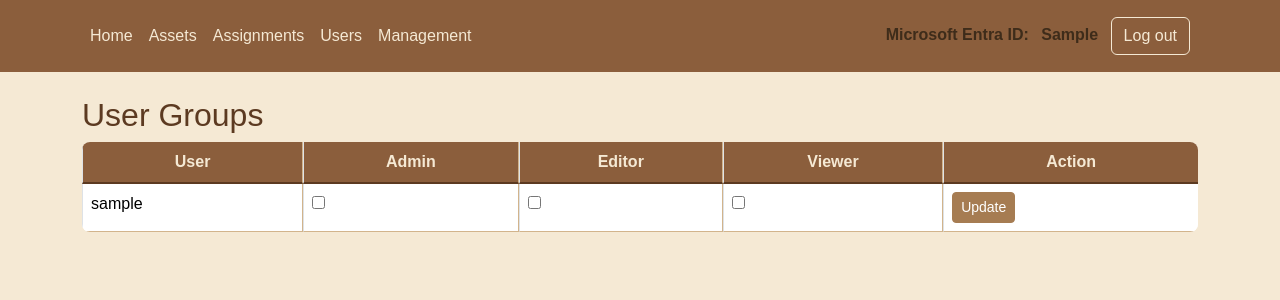
After one commit to heronvalev/assets-manager, a Django app: page /management/ in a window 1280 px wide. The commit adds this page. Shown: the top 300 px of the page. Run offline with Django 5.2, Linux system fonts and the light colour scheme; the visitor is signed in with stand-in values (Sample User, id 1); data comes from the database, SQL or seed files in the repository.

Commit message:
Add user management page for Admins with group assignment functionality

```diff
--- a/inventory/templates/base.html
+++ b/inventory/templates/base.html
@@ -19,6 +19,9 @@
                     <li><a href="{% url 'asset_list' %}" class="nav-link px-2">Assets</a></li>
                     <li><a href="{% url 'assignment_list' %}" class="nav-link px-2">Assignments</a></li>
                     <li><a href="{% url 'user_list' %}" class="nav-link px-2">Users</a></li>
+                        {% if perms.auth.change_user %}
+                            <li><a href="{% url 'management' %}" class="nav-link px-2">Management</a></li>
+                        {% endif%}
                     {% endif %}
                 </ul>
 
--- /dev/null
+++ b/inventory/templates/inventory/management.html
@@ -0,0 +1,46 @@
+{% extends "base.html" %}
+
+{% block title %}Management{% endblock %}
+
+{% block content %}
+<h2>User Groups</h2>
+
+{% if messages %}
+    {% for message in messages %}
+        <div class="alert alert-{{ message.tags }}">{{ message }}</div>
+    {% endfor %}
+{% endif %}
+
+<form method="post">
+    {% csrf_token %}
+    <table class="table table-bordered">
+        <thead>
+            <tr>
+                <th>User</th>
+                {% for group in groups %}
+                    <th>{{ group.name }}</th>
+                {% endfor %}
+                <th>Action</th>
+            </tr>
+        </thead>
+        <tbody>
+            {% for user in users %}
+            <tr>
+                <td>{{ user.username }}</td>
+                {% for group in groups %}
+                    <td>
+                        <input type="checkbox" name="groups" value="{{ group.name }}"
+                            {% if group in user.groups.all %}checked{% endif %}>
+                    </td>
+                {% endfor %}
+                <td>
+                    <button type="submit" name="user_id" value="{{ user.id }}" class="btn btn-primary btn-sm">
+                        Update
+                    </button>
+                </td>
+            </tr>
+            {% endfor %}
+        </tbody>
+    </table>
+</form>
+{% endblock %}
--- a/inventory/urls.py
+++ b/inventory/urls.py
@@ -16,4 +16,5 @@ urlpatterns = [
     path('logout/', views.ms_logout, name='ms_logout'),
     path('', views.home, name='home'),
     path('assets/<int:asset_id>/delete/', views.asset_delete, name='asset_confirm_delete'),
+    path('management/', views.management, name='management'),
 ]
--- a/inventory/views.py
+++ b/inventory/views.py
@@ -6,7 +6,7 @@ from django.conf import settings
 from django.contrib.auth import login, logout as django_logout
 from django.contrib.auth.models import User, Group, Permission
 import requests
-from django.contrib.auth.decorators import permission_required, user_passes_test
+from django.contrib.auth.decorators import permission_required, login_required
 from django.contrib import messages
 
 # All assets page
@@ -412,3 +412,29 @@ def asset_delete(request, asset_id):
         return redirect('asset_list')
 
     return render(request, 'inventory/asset_confirm_delete.html', {'asset': asset})
+
+# Management page
+@login_required
+@permission_required('auth.change_user', raise_exception=True)
+def management(request):
+    users = User.objects.all().order_by('username')
+    groups = Group.objects.all()
+
+    if request.method == 'POST':
+        user_id = request.POST.get('user_id')
+        selected_groups = request.POST.getlist('groups')
+
+        try:
+            user = User.objects.get(id=user_id)
+            user.groups.set(Group.objects.filter(name__in=selected_groups))
+            messages.success(request, f"Updated groups for {user.username}.")
+
+        except User.DoesNotExist:
+            messages.error(request, "User not found.")
+
+    context = {
+        'users': users,
+        'groups': groups
+    }
+
+    return render(request, 'inventory/management.html', context)
```
